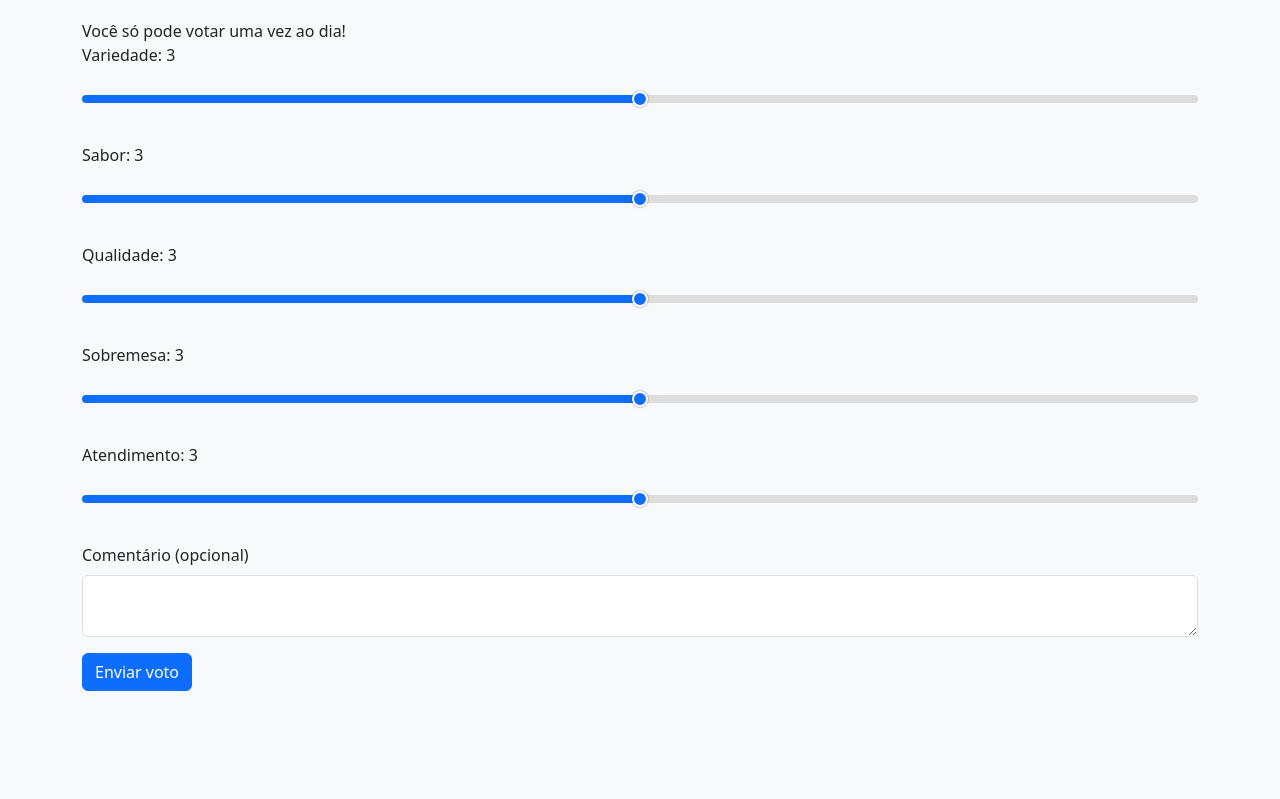
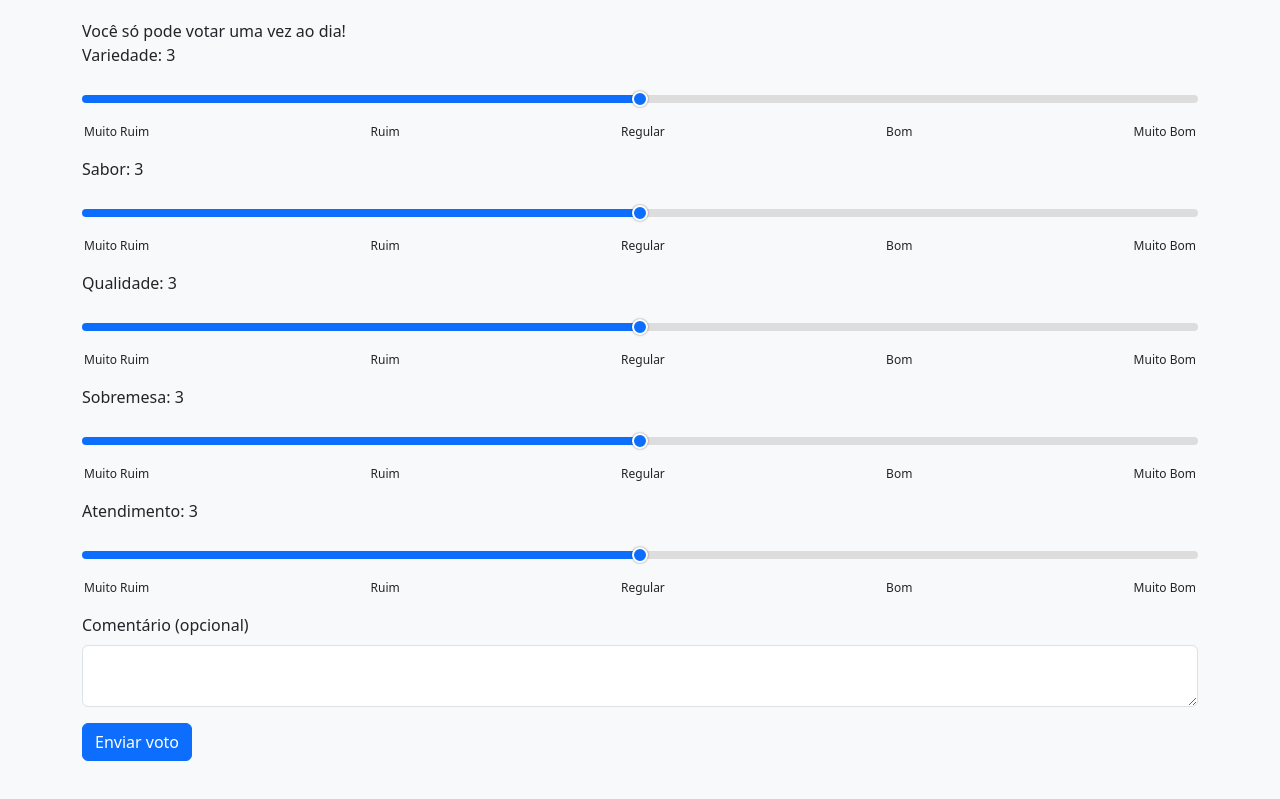
Before and after one commit to Leo-Laia/Almoco, a website: page public/index.html in a window 1280 px wide. Shown: the part 101-900 px from the top of the page. Before the commit the page ends 840 px from the top, so only its background shows below. Drawn offline with nearby package versions, Linux system fonts and the light colour scheme.

Commit message:
Adicina legendas para votação

```diff
--- a/public/index.html
+++ b/public/index.html
@@ -78,9 +78,19 @@
         #ddd 100%
       );
     }
+        /* Labels below range slider */
+    .range-labels {
+      display: flex;
+      justify-content: space-between;
+      font-size: 0.75rem;
+      margin-top: -0.25rem;
+      padding: 0 2px;
+      pointer-events: none;
+    }
   </style>
 </head>
 <body class="bg-light">
+  <div></div>
   <div class="container py-5">
     <h1 class="mb-4">Como estava o almoço hoje?</h1>
     <span class="mb-4">Você só pode votar uma vez ao dia!</span>
@@ -143,7 +153,11 @@
           <label class="form-label" style="display:block; margin-bottom:.25rem;">
             ${c.label}: <span id="${c.key}Value">3</span>
           </label>
-          <input type="range" class="form-range" min="1" max="5" value="3" id="${c.key}" />
+                    <input type="range" class="form-range" min="1" max="5" value="3" id="${c.key}"
+                 aria-valuemin="1" aria-valuemax="5" aria-valuenow="3" aria-label="${c.label}" />
+          <div class="range-labels" aria-hidden="true">
+            <span>Muito Ruim</span><span>Ruim</span><span>Regular</span><span>Bom</span><span>Muito Bom</span>
+          </div>
         `;
         slidersDiv.appendChild(div);
 
```
